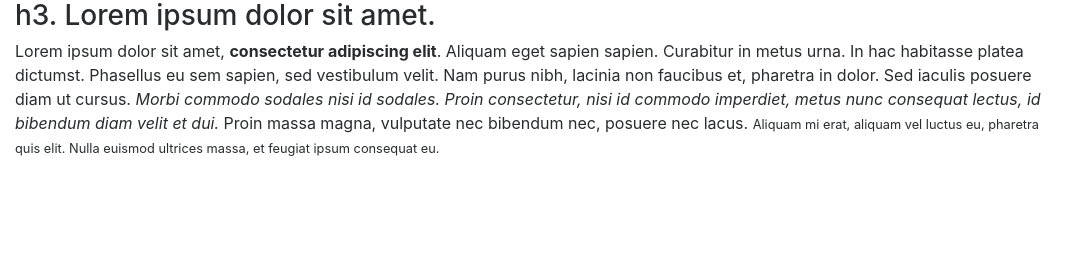
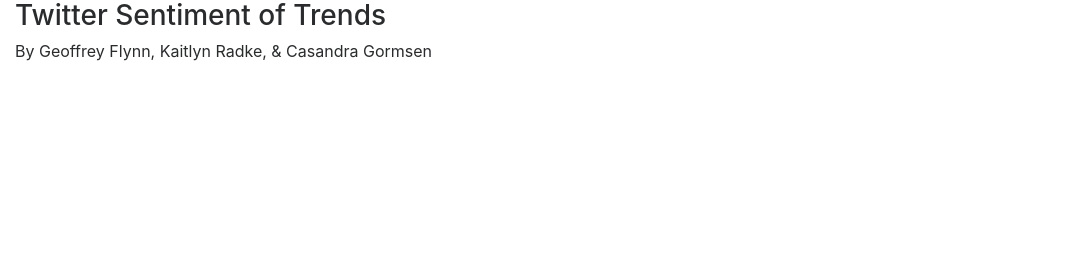
Before and after one commit to newton1021/Twitter_sentiment, a plain HTML site: page web-page_template/index.html in a window 1280 px wide. Shown: the top 278 px of the page, 0-1077 px from the left. Drawn offline with Linux system fonts and the light colour scheme.

Commit message:
changed webside header

```diff
--- a/web-page_template/index.html
+++ b/web-page_template/index.html
@@ -5,7 +5,7 @@
     <meta http-equiv="X-UA-Compatible" content="IE=edge">
     <meta name="viewport" content="width=device-width, initial-scale=1">
 
-    <title>Bootstrap 4, from LayoutIt!</title>
+    <title>Twitter Sentiment</title>
 
     <meta name="description" content="Source code generated using layoutit.com">
     <meta name="author" content="LayoutIt!">
@@ -20,10 +20,10 @@
 	<div class="row">
 		<div class="col-md-10">
 			<h3>
-				h3. Lorem ipsum dolor sit amet.
+				Twitter Sentiment of Trends
 			</h3>
 			<p>
-				Lorem ipsum dolor sit amet, <strong>consectetur adipiscing elit</strong>. Aliquam eget sapien sapien. Curabitur in metus urna. In hac habitasse platea dictumst. Phasellus eu sem sapien, sed vestibulum velit. Nam purus nibh, lacinia non faucibus et, pharetra in dolor. Sed iaculis posuere diam ut cursus. <em>Morbi commodo sodales nisi id sodales. Proin consectetur, nisi id commodo imperdiet, metus nunc consequat lectus, id bibendum diam velit et dui.</em> Proin massa magna, vulputate nec bibendum nec, posuere nec lacus. <small>Aliquam mi erat, aliquam vel luctus eu, pharetra quis elit. Nulla euismod ultrices massa, et feugiat ipsum consequat eu.</small>
+				By Geoffrey Flynn, Kaitlyn Radke, & Casandra Gormsen
 			</p>
 		</div>
 		<div class="col-md-2">
```
